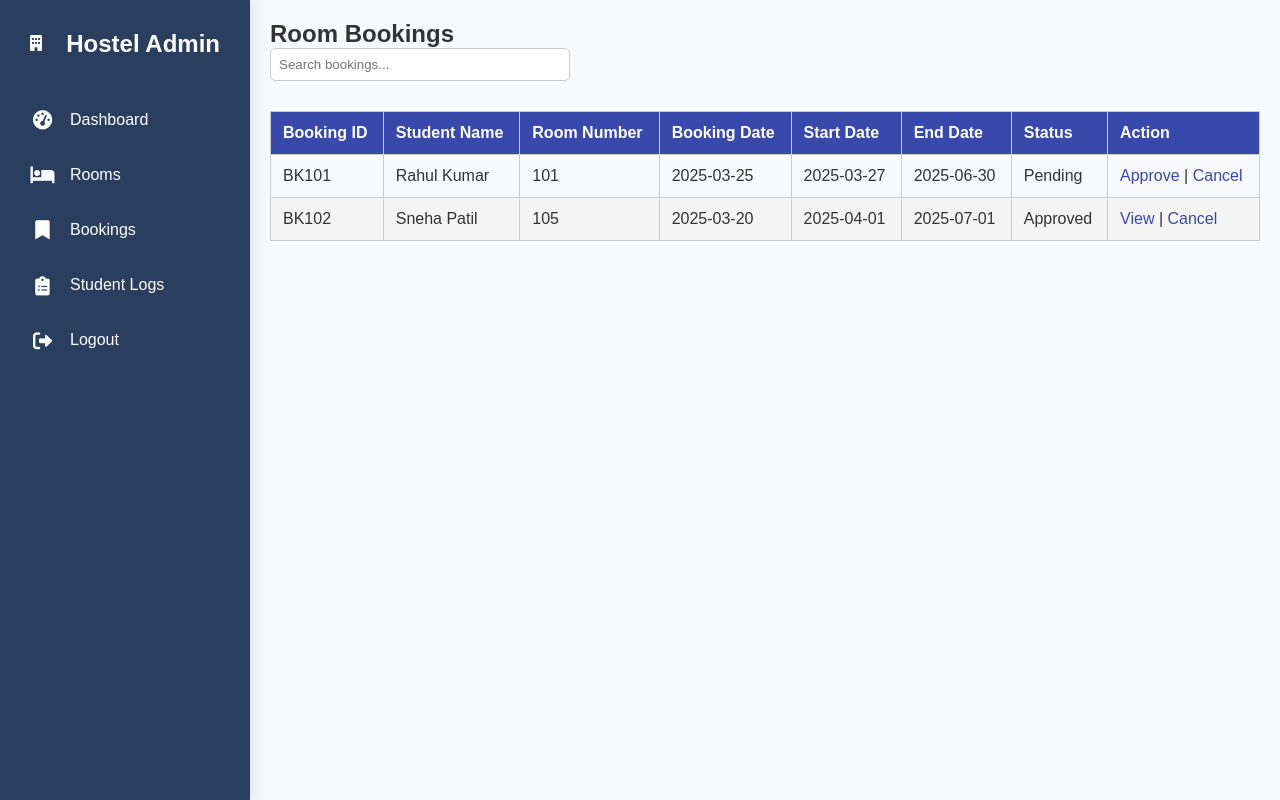
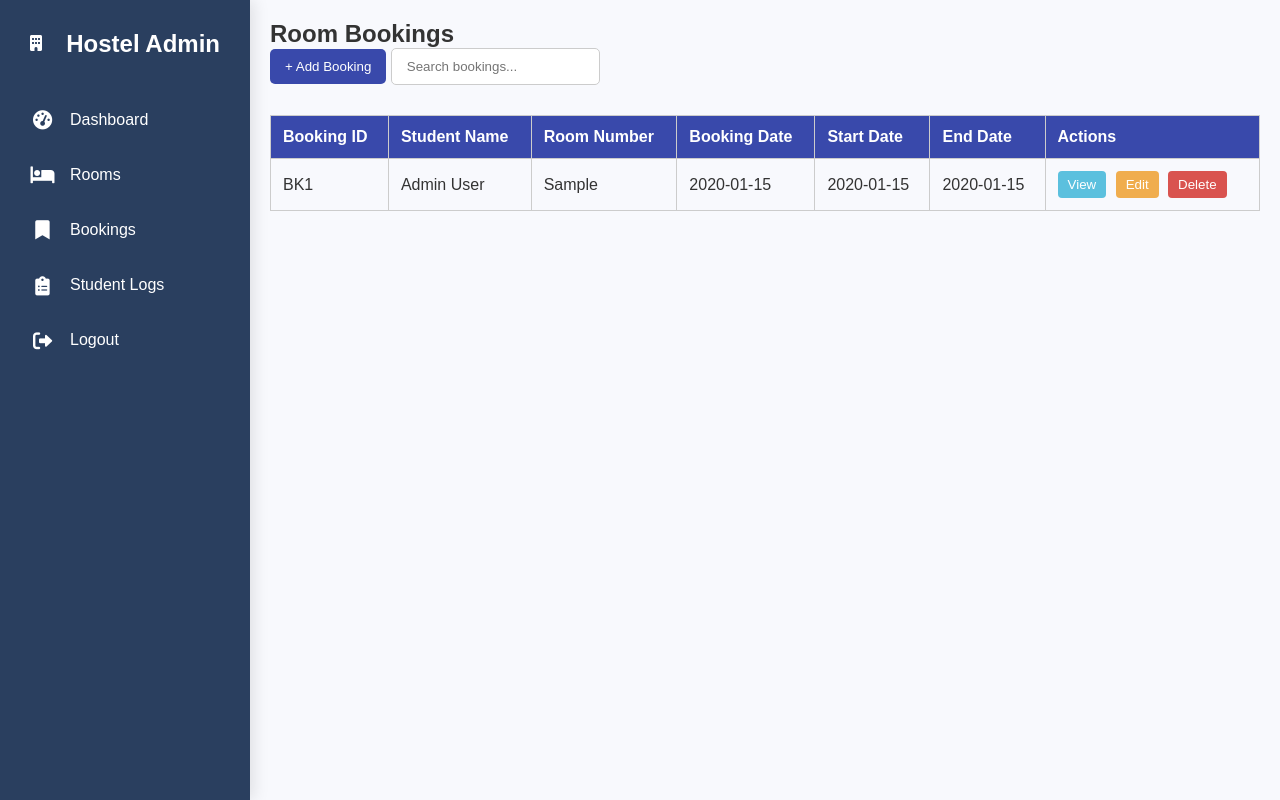
Before and after one commit to MakandarSahil/HostelManagment, a PHP site: page /admin/rooms/view_booking.php in a window 1280 px wide. Run offline with PHP 8.4, Linux system fonts and the light colour scheme; a user stored in the database is signed in; data comes from the database, SQL or seed files in the repository; tables that the repository leaves empty hold one stand-in row (values such as "Sample post").

Commit message:
view booking

```diff
--- a/admin/rooms/view_booking.php
+++ b/admin/rooms/view_booking.php
@@ -1,6 +1,13 @@
+<?php
+session_start();
+if (!isset($_SESSION['logged_in']) || $_SESSION['role'] !== 'admin') {
+  header("Location: /hostelManagment/Auth/login.php");
+  exit;
+}
+include('../../includes/db_connect.php');
+?>
 <!DOCTYPE html>
 <html lang="en">
-
 <head>
   <meta charset="UTF-8" />
   <meta name="viewport" content="width=device-width, initial-scale=1.0" />
@@ -9,112 +16,208 @@
   <link rel="stylesheet" href="/hostelManagment/assets/css/styleAdmin.css">
   <link rel="stylesheet" href="/hostelManagment/assets/css/sidebar.css">
   <style>
-    .dashboard-container {
-      display: flex;
+    .dashboard-container { display: flex; }
+    .main-content { flex-grow: 1; padding: 20px; }
+    .table-container { overflow-x: auto; }
+    table { width: 100%; border-collapse: collapse; margin-top: 20px; min-width: 800px; }
+    table th, table td { padding: 12px; border: 1px solid #ccc; text-align: left; }
+    table th { background-color: #3949ab; color: white; }
+    table tr:nth-child(even) { background-color: #f4f4f4; }
+    .search-box, .btn-add {
+      margin-bottom: 10px;
+      padding: 10px 15px;
+      border-radius: 5px;
+      border: 1px solid #ccc;
     }
-
-    .main-content {
-      flex-grow: 1;
-      padding: 20px;
-    }
-
-    .table-container {
-      overflow-x: auto;
-    }
-
-    table {
-      width: 100%;
-      border-collapse: collapse;
-      margin-top: 20px;
-      min-width: 800px;
-    }
-
-    table th,
-    table td {
-      padding: 12px;
-      border: 1px solid #ccc;
-      text-align: left;
-    }
-
-    table th {
+    .btn-add {
       background-color: #3949ab;
       color: white;
       cursor: pointer;
+      border: none;
     }
+    .btn-action {
+      padding: 6px 10px;
+      border: none;
+      border-radius: 4px;
+      color: white;
+      cursor: pointer;
+      margin-right: 5px;
+    }
+    .view-btn { background-color: #5bc0de; }
+    .edit-btn { background-color: #f0ad4e; }
+    .delete-btn { background-color: #d9534f; }
 
-    table tr:nth-child(even) {
-      background-color: #f4f4f4;
+    .modal {
+      display: none; position: fixed; z-index: 2000;
+      left: 0; top: 0; width: 100%; height: 100%;
+      overflow: auto; background-color: rgba(0, 0, 0, 0.5);
     }
-
-    table a {
-      color: #3949ab;
-      text-decoration: none;
-      font-weight: 500;
+    .modal-content {
+      background-color: #fff; margin: 8% auto; padding: 20px;
+      border-radius: 8px; width: 400px; box-shadow: 0 5px 10px rgba(0,0,0,0.3);
     }
-
-    table a:hover {
-      text-decoration: underline;
+    .modal-content input, .modal-content select {
+      width: 100%; margin-top: 8px; margin-bottom: 15px;
+      padding: 8px; border: 1px solid #ccc; border-radius: 4px;
     }
-
-    .search-box {
-      margin-bottom: 10px;
-      padding: 8px;
-      width: 100%;
-      max-width: 300px;
-      border: 1px solid #ccc;
-      border-radius: 5px;
+    .modal-content .close {
+      float: right; font-size: 24px; cursor: pointer;
     }
   </style>
 </head>
-
 <body>
   <div class="dashboard-container">
     <?php include('../includes/sidebar.php'); ?>
-
     <main class="main-content">
       <h2>Room Bookings</h2>
+      <button onclick="openBookingModal()" class="btn-add">+ Add Booking</button>
       <input type="text" id="searchInput" class="search-box" placeholder="Search bookings..." onkeyup="searchTable()">
+
       <div class="table-container">
         <table id="bookingTable">
           <thead>
             <tr>
-              <th class="sortable">Booking ID</th>
-              <th class="sortable">Student Name</th>
-              <th class="sortable">Room Number</th>
-              <th class="sortable">Booking Date</th>
-              <th class="sortable">Start Date</th>
-              <th class="sortable">End Date</th>
-              <th class="sortable">Status</th>
-              <th>Action</th>
+              <th>Booking ID</th>
+              <th>Student Name</th>
+              <th>Room Number</th>
+              <th>Booking Date</th>
+              <th>Start Date</th>
+              <th>End Date</th>
+              <th>Actions</th>
             </tr>
           </thead>
           <tbody>
-            <tr>
-              <td>BK101</td>
-              <td>Rahul Kumar</td>
-              <td>101</td>
-              <td>2025-03-25</td>
-              <td>2025-03-27</td>
-              <td>2025-06-30</td>
-              <td>Pending</td>
-              <td><a href="#">Approve</a> | <a href="#">Cancel</a></td>
-            </tr>
-            <tr>
-              <td>BK102</td>
-              <td>Sneha Patil</td>
-              <td>105</td>
-              <td>2025-03-20</td>
-              <td>2025-04-01</td>
-              <td>2025-07-01</td>
-              <td>Approved</td>
-              <td><a href="#">View</a> | <a href="#">Cancel</a></td>
-            </tr>
+            <?php
+            $sql = "SELECT rb.booking_id, CONCAT(u.fname, ' ', u.lname) AS student_name,
+                           hr.room_no, rb.booking_date, rb.start_date, rb.end_date
+                    FROM RoomBooking rb
+                    JOIN Student s ON rb.student_id = s.student_id
+                    JOIN Users u ON s.userId = u.user_id
+                    JOIN HostelRooms hr ON rb.room_id = hr.room_id";
+            $result = $conn->query($sql);
+            if ($result->num_rows > 0) {
+              while ($row = $result->fetch_assoc()) {
+                echo "<tr>
+                        <td>BK" . $row['booking_id'] . "</td>
+                        <td>" . htmlspecialchars($row['student_name']) . "</td>
+                        <td>" . htmlspecialchars($row['room_no']) . "</td>
+                        <td>" . htmlspecialchars($row['booking_date']) . "</td>
+                        <td>" . htmlspecialchars($row['start_date']) . "</td>
+                        <td>" . htmlspecialchars($row['end_date']) . "</td>
+                        <td>
+                          <button class='btn-action view-btn' onclick=\"viewBooking('{$row['student_name']}', '{$row['room_no']}', '{$row['booking_date']}', '{$row['start_date']}', '{$row['end_date']}')\">View</button>
+                          <button class='btn-action edit-btn' onclick=\"editBooking('{$row['booking_id']}', '{$row['booking_date']}', '{$row['start_date']}', '{$row['end_date']}')\">Edit</button>
+                          <button class='btn-action delete-btn'>Delete</button>
+                        </td>
+                      </tr>";
+              }
+            } else {
+              echo "<tr><td colspan='7'>No bookings found.</td></tr>";
+            }
+            ?>
           </tbody>
         </table>
       </div>
     </main>
   </div>
+
+  <!-- Add Booking Modal -->
+  <div id="bookingModal" class="modal">
+    <div class="modal-content">
+      <span class="close" onclick="closeModal('bookingModal')">&times;</span>
+      <h3>Add New Booking</h3>
+      <form action="add_booking.php" method="POST">
+        <label>Student ID</label>
+        <input type="number" name="student_id" required>
+        <label>Room ID</label>
+        <input type="number" name="room_id" required>
+        <label>Booking Date</label>
+        <input type="date" name="booking_date" required>
+        <label>Start Date</label>
+        <input type="date" name="start_date" required>
+        <label>End Date</label>
+        <input type="date" name="end_date" required>
+        <button type="submit">Add Booking</button>
+      </form>
+    </div>
+  </div>
+
+  <!-- View Modal -->
+  <div id="viewModal" class="modal">
+    <div class="modal-content">
+      <span class="close" onclick="closeModal('viewModal')">&times;</span>
+      <h3>Booking Details</h3>
+      <p><strong>Student:</strong> <span id="viewStudent"></span></p>
+      <p><strong>Room:</strong> <span id="viewRoom"></span></p>
+      <p><strong>Booking Date:</strong> <span id="viewBooking"></span></p>
+      <p><strong>Start:</strong> <span id="viewStart"></span></p>
+      <p><strong>End:</strong> <span id="viewEnd"></span></p>
+    </div>
+  </div>
+
+  <!-- Edit Modal -->
+  <div id="editModal" class="modal">
+    <div class="modal-content">
+      <span class="close" onclick="closeModal('editModal')">&times;</span>
+      <h3>Edit Booking</h3>
+      <form action="edit_booking.php" method="POST">
+        <input type="hidden" name="booking_id" id="editBookingId">
+        <label>Booking Date</label>
+        <input type="date" name="booking_date" id="editBookingDate" required>
+        <label>Start Date</label>
+        <input type="date" name="start_date" id="editStartDate" required>
+        <label>End Date</label>
+        <input type="date" name="end_date" id="editEndDate" required>
+        <button type="submit">Save</button>
+      </form>
+    </div>
+  </div>
+
+  <script>
+    function openBookingModal() {
+      document.getElementById('bookingModal').style.display = 'block';
+    }
+
+    function viewBooking(student, room, booking, start, end) {
+      document.getElementById('viewStudent').innerText = student;
+      document.getElementById('viewRoom').innerText = room;
+      document.getElementById('viewBooking').innerText = booking;
+      document.getElementById('viewStart').innerText = start;
+      document.getElementById('viewEnd').innerText = end;
+      document.getElementById('viewModal').style.display = 'block';
+    }
+
+    function editBooking(id, booking, start, end) {
+      document.getElementById('editBookingId').value = id;
+      document.getElementById('editBookingDate').value = booking;
+      document.getElementById('editStartDate').value = start;
+      document.getElementById('editEndDate').value = end;
+      document.getElementById('editModal').style.display = 'block';
+    }
+
+    function closeModal(id) {
+      document.getElementById(id).style.display = 'none';
+    }
+
+    window.onclick = function (event) {
+      const modals = ['bookingModal', 'editModal', 'viewModal'];
+      modals.forEach(id => {
+        if (event.target === document.getElementById(id)) {
+          closeModal(id);
+        }
+      });
+    }
+
+    function searchTable() {
+      const input = document.getElementById("searchInput").value.toLowerCase();
+      const rows = document.querySelectorAll("#bookingTable tbody tr");
+      rows.forEach(row => {
+        const match = [...row.getElementsByTagName("td")].some(td => td.innerText.toLowerCase().includes(input));
+        row.style.display = match ? "" : "none";
+      });
+    }
+  </script>
+
   <script src="/hostelManagment/assets/js/sidebar.js"></script>
 </body>
-
 </html>
```
Also changed, not shown: admin/rooms/add_booking.php (added, +25 -0 lines).
